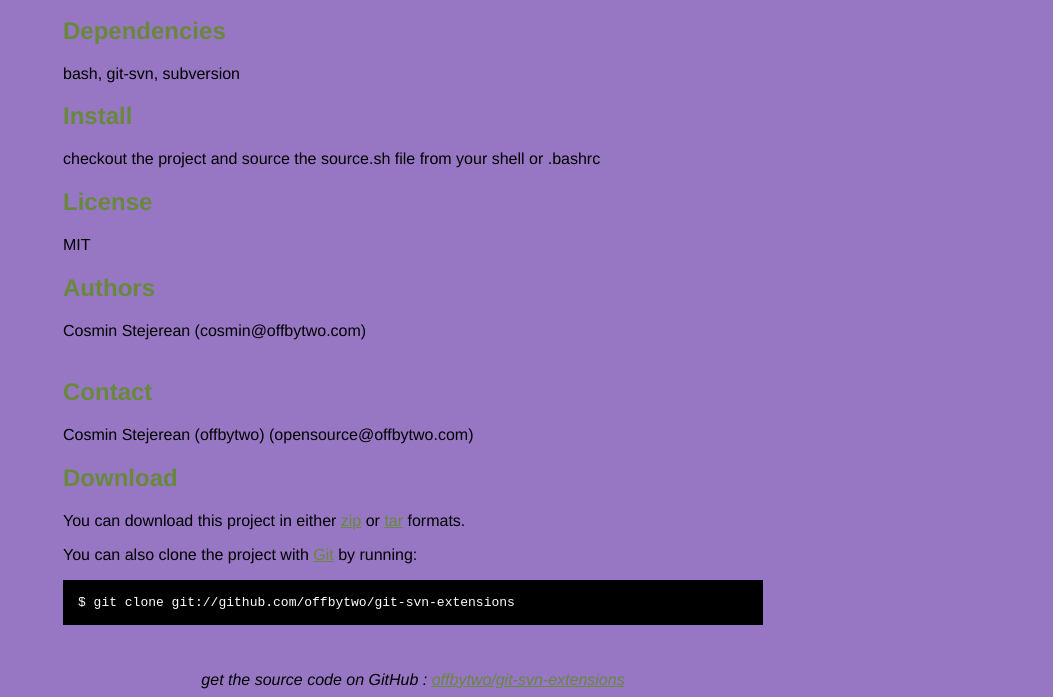
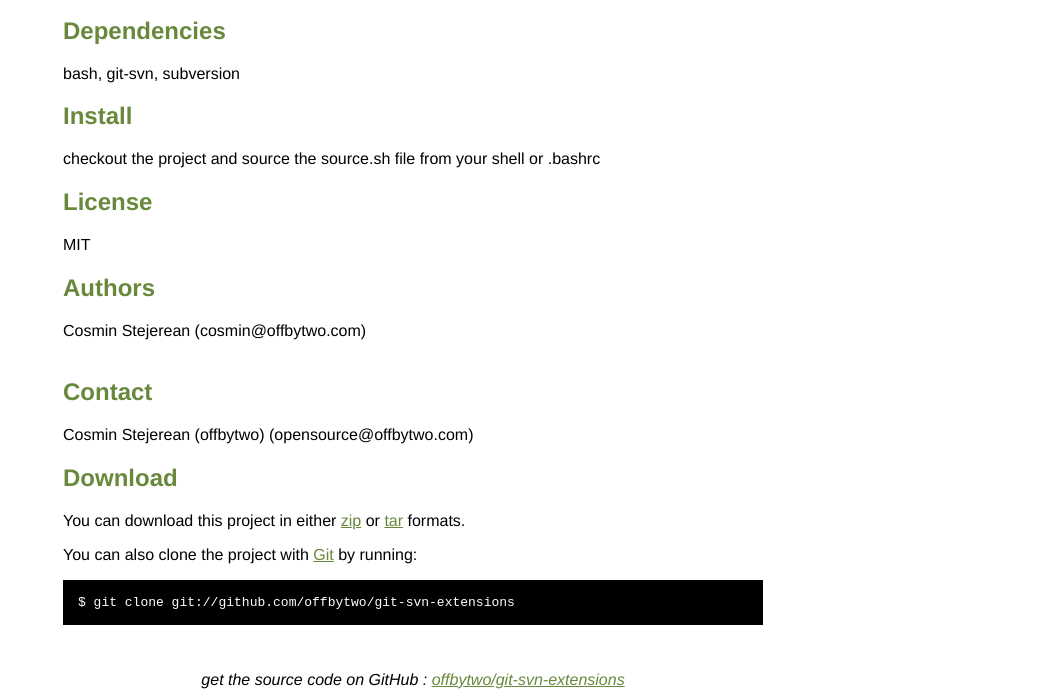
Before and after one commit to cosmin/git-svn-extensions, a plain HTML site: page index.html in a window 1280 px wide. Shown: the part 324-1021 px from the top of the page, without its empty margins (227-1280 px from the left). Drawn offline with Linux system fonts and the light colour scheme.

Commit message:
changed background of page to white

```diff
--- a/index.html
+++ b/index.html
@@ -10,7 +10,7 @@
 	<style type="text/css">
 		body {
   		margin-top: 1.0em;
-  		background-color: #9777c3;
+  		background-color: #ffffff;
 		  font-family: "helvetica";
   		color: #000000;
     }
```
